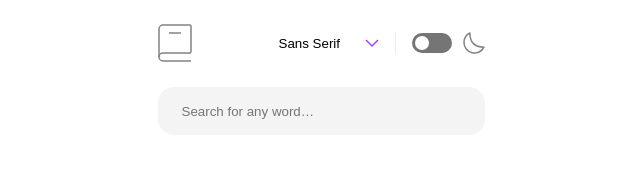
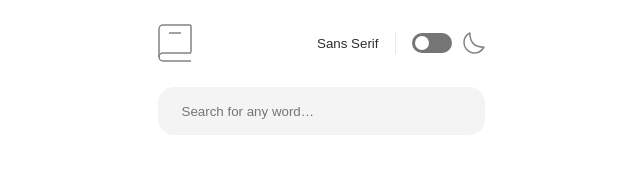
Before and after one commit to TatoPirtakhia/dictionary, a React (Vite) app: page / in a window 1280 px wide. Shown: the top 185 px of the page, without its empty margins (319-959 px from the left). Built offline with nearby package versions, Linux system fonts and the light colour scheme.

Commit message:
header dark mode finish

```diff
--- a/src/App.jsx
+++ b/src/App.jsx
@@ -3,12 +3,14 @@ import './App.css'
 import Words from './Wors'
 import Header from './Header'
 function App() {
-
-
+  const [dark,setDark] = useState(false)
+  const swich = ()  =>{
+    setDark(!dark)
+  }
   return (
-    <>
-    <Header />
-    </>
+    <div className={dark ? "dark_body":'notDark_body'}>
+    <Header dark={dark} setDark={setDark} swich={swich} />
+    </div>
   )
 }
 
--- a/src/Header.css
+++ b/src/Header.css
@@ -1,30 +1,30 @@
-header{
+header {
   margin-top: 24px;
   display: flex;
   align-items: center;
   flex-direction: column;
   width: 100%;
 }
-nav{
+nav {
   width: 327px;
   display: flex;
   align-items: center;
   justify-content: space-between;
 }
-.right{
+.right {
   display: flex;
   align-items: center;
 }
-.darkmode{
+.darkmode {
   margin-left: 16px;
   width: 90px;
-    padding-left:16px ;
-    border-left: 1px solid #E9E9E9;
+  padding-left: 16px;
+  border-left: 1px solid #e9e9e9;
   display: flex;
   align-items: center;
   justify-content: space-between;
 }
-.circle_container{
+.circle_container {
   width: 40px;
   height: 20px;
   border-radius: 10px;
@@ -34,31 +34,47 @@ nav{
   align-items: center;
   transition: all 0.5s ease-in-out;
 }
-.circle{
+.dark_circle_container{
+    width: 40px;
+    height: 20px;
+    border-radius: 10px;
+    background-color: #A445ED;
+    padding-left: 20px;
+    display: flex;
+    align-items: center;
+    transition: all 0.5s ease-in-out;
+}
+.circle {
   width: 14px;
   height: 14px;
   border-radius: 50%;
-    background-color: #FFFFFF;
+  background-color: #ffffff;
 }
-.fonts{
-    display: flex;
-    align-items: center;
-    justify-content: space-between;
+.fonts {
   outline: none;
   border: none;
   cursor: pointer;
   -webkit-appearance: none;
   -moz-appearance: none;
-    background-color: #FFFFFF;
-    background-image: url('./images/icon-arrow-down.svg');
-    background-repeat: no-repeat;
-    background-position: top 3px right 0px;
-    width: 100px;
+  color: #2D2D2D;
+  background-color: #ffffff;
+  width: 70px;
+  text-align-last: right;
+}
+.dark_fonts{
+    outline: none;
+    border: none;
+    cursor: pointer;
+    -webkit-appearance: none;
+    -moz-appearance: none;
+    background-color: #050505;
+    color: #FFFFFF;
+    width: 70px;
+    text-align-last: right;
 }
 select option:checked {
   display: none;
 }
-
 
 input {
   margin-top: 25px;
@@ -68,5 +84,15 @@ input {
   border-radius: 16px;
   outline: none;
   border: none;
-    background-color: #F4F4F4;
+  background-color: #f4f4f4;
 }
+.dark_input{
+    margin-top: 25px;
+    width: 327px;
+    height: 48px;
+    padding-left: 24px;
+    border-radius: 16px;
+    outline: none;
+    border: none;
+    background-color: #1F1F1F;
+}
--- a/src/Header.jsx
+++ b/src/Header.jsx
@@ -1,9 +1,10 @@
 import { useState } from "react";
 import "./Header.css";
 import Words from "./Wors";
-function Header() {
+function Header(props) {
   const [input, setInput] = useState("");
   const [font, setFont] = useState("");
+
   let data = "";
   async function getData(word) {
     data = await Words(word);
@@ -33,14 +34,14 @@ function Header() {
           </g>
         </svg>
         <div className="right">
-          <select className="fonts" onChange={(event) => setFont(event.target.value)}>
+          <select className={props.dark?"dark_fonts":"fonts"} onChange={(event) => setFont(event.target.value)}>
             <option value="Sans Serif">Sans Serif</option>
             <option value="Serif">Serif</option>
             <option value="Mono">Mono</option>
           </select>
 
           <div className="darkmode">
-            <div className="circle_container">
+            <div className={props.dark ?"dark_circle_container" : "circle_container"} onClick={props.swich}>
               <div className="circle"></div>
             </div>
             <svg
@@ -51,7 +52,7 @@ function Header() {
             >
               <path
                 fill="none"
-                stroke="#838383"
+                stroke={props.dark?"#A445ED":"#838383"}
                 strokeLinecap="round"
                 strokeLinejoin="round"
                 strokeWidth="1.5"
@@ -62,6 +63,7 @@ function Header() {
         </div>
       </nav>
       <input
+        className={props.dark?"dark_input":''}
         type="text"
         onChange={typed}
         value={input}
--- a/src/index.css
+++ b/src/index.css
@@ -3,3 +3,27 @@
   padding: 0;
   box-sizing: border-box;
 }
+body{
+  min-height: 100vh;
+}
+#root{
+  height: 100vh;
+}
+.dark_body{
+  width: 100%;
+  height: 100%;
+  display: flex;
+  align-items: center;
+  flex-direction: column;
+  background-color: #050505;
+
+}
+.notDark_body{
+  background-color: #FFFFFF;
+  width: 100%;
+  height: 100%;
+  display: flex;
+  align-items: center;
+  flex-direction: column;
+
+}
```
Lines whose indentation alone changed are shown as unchanged.
